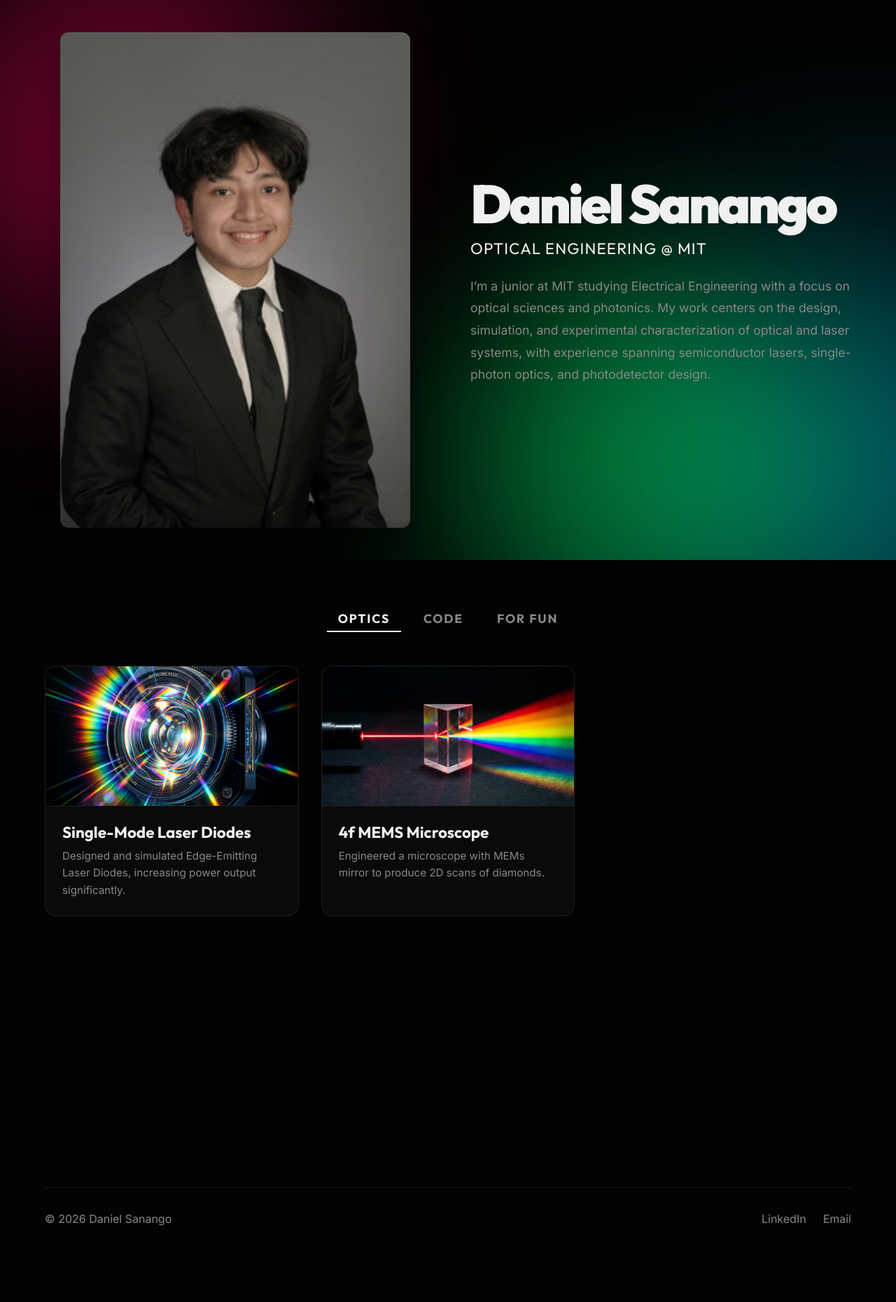
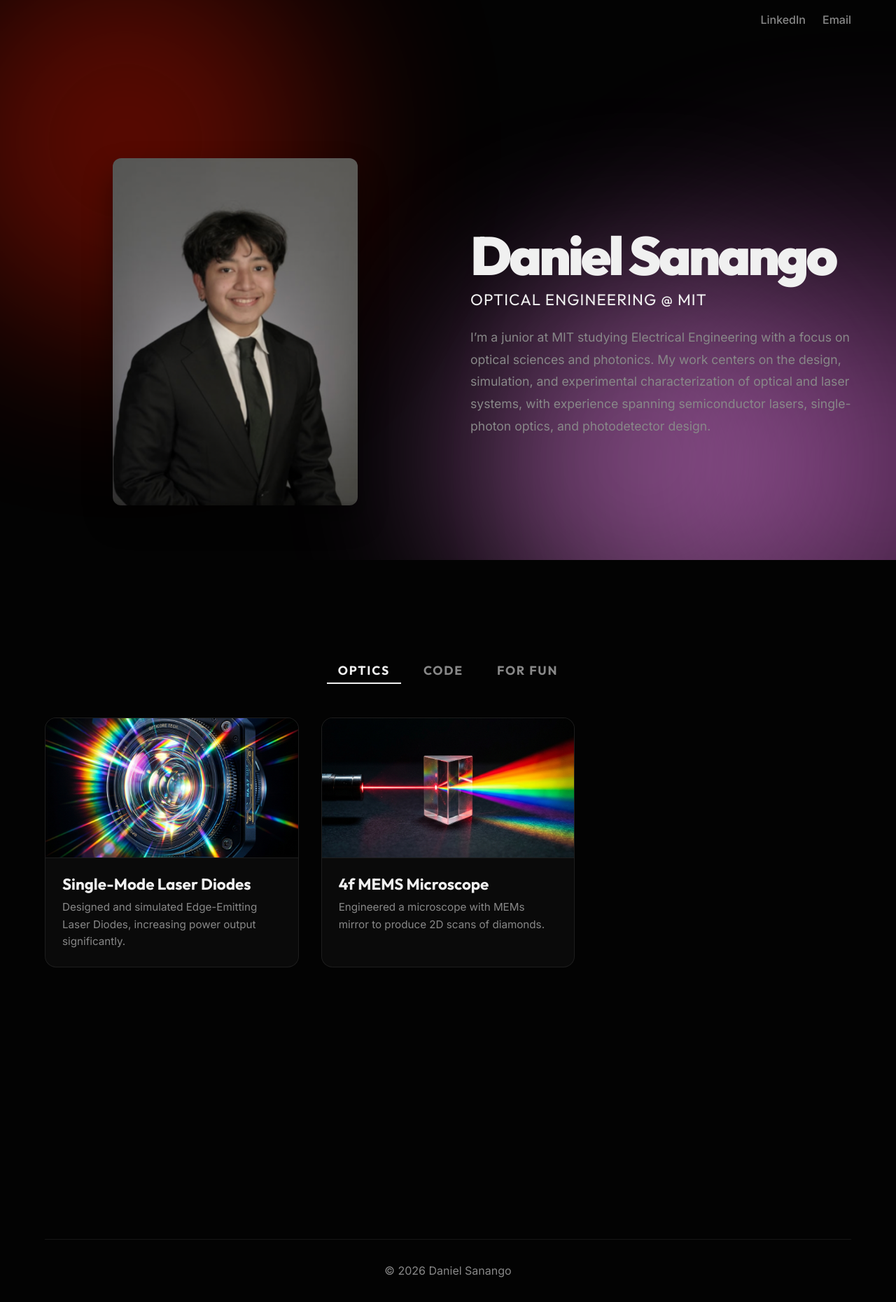
Before and after one commit to dansanango/public-website, a SvelteKit app in the folder app/: page / in a window 1280 px wide. Shown: the whole page at 70% size. Before the commit the page ends 1755 px from the top, so only its background shows below. Built offline with nearby package versions, Linux system fonts and the light colour scheme.

Commit message:
fix tab transition, move socials to header, adjust headshot and bg

```diff
--- a/app/src/app.css
+++ b/app/src/app.css
@@ -85,9 +85,9 @@ h1, h2, h3, h4, h5, h6 {
 }
 
 @keyframes moveBeams {
-  0% { transform: translate(0, 0) scale(1); }
-  50% { transform: translate(20%, 10%) scale(1.2); }
-  100% { transform: translate(-10%, 20%) scale(0.9); }
+  0% { transform: translate(0, 0) scale(1); filter: blur(120px) hue-rotate(0deg); }
+  50% { transform: translate(20%, 10%) scale(1.2); filter: blur(120px) hue-rotate(90deg); }
+  100% { transform: translate(-10%, 20%) scale(0.9); filter: blur(120px) hue-rotate(180deg); }
 }
 
 /* Hero Section */
@@ -138,7 +138,7 @@ h1, h2, h3, h4, h5, h6 {
 
 .headshot {
   width: 100%;
-  max-width: 500px;
+  max-width: 350px;
   height: auto;
   object-fit: contain;
   border-radius: 12px;
--- a/app/src/routes/+layout.svelte
+++ b/app/src/routes/+layout.svelte
@@ -11,18 +11,19 @@
 </div>
 
 <div class="container">
+    <header style="display: flex; justify-content: flex-end; gap: 1.5rem; padding: 1rem 0 2rem;">
+        {#each profile.socials as social}
+            <a href={social.url} target="_blank" rel="noreferrer" style="color: var(--text-secondary); text-decoration: none; font-weight: 500; transition: color 0.3s ease;">
+                {social.name}
+            </a>
+        {/each}
+    </header>
+
     <main>
         {@render children()}
     </main>
 
-    <footer style="margin-top: 6rem; text-align: center; color: var(--text-secondary); border-top: 1px solid var(--glass-border); padding-top: 2rem; display: flex; justify-content: space-between; align-items: center; flex-wrap: wrap; gap: 1rem;">
+    <footer style="margin-top: 6rem; text-align: center; color: var(--text-secondary); border-top: 1px solid var(--glass-border); padding-top: 2rem; padding-bottom: 2rem;">
         <span>© {new Date().getFullYear()} {profile.name}</span>
-        <div style="display: flex; gap: 1.5rem;">
-            {#each profile.socials as social}
-                <a href={social.url} target="_blank" rel="noreferrer" style="color: var(--text-secondary); text-decoration: none; transition: color 0.3s ease;">
-                    {social.name}
-                </a>
-            {/each}
-        </div>
     </footer>
 </div>
--- a/app/src/routes/+page.svelte
+++ b/app/src/routes/+page.svelte
@@ -1,5 +1,6 @@
 <script>
     import { profile } from '$lib/data';
+    import { fade } from 'svelte/transition';
 
     let activeTab = 'optics';
 
@@ -44,12 +45,14 @@
         </button>
     </div>
 
-    <div class="project-grid">
+    <div class="project-grid-wrapper">
+        {#key activeTab}
+            <div class="project-grid" in:fade={{duration: 300, delay: 100}} out:fade={{duration: 200}}>
                 {#if profile.projects[activeTab]}
                     {#each profile.projects[activeTab] as project}
                         <div class="project-card">
                             <div class="project-image-wrapper">
-                        <img src="{project.image}" alt="{project.title}" class="project-image" />
+                                <img src="{project.image}" alt="{project.title}" class="project-image" loading="lazy" />
                             </div>
                             <div class="project-content">
                                 <h3 class="project-title">{project.title}</h3>
@@ -59,4 +62,6 @@
                     {/each}
                 {/if}
             </div>
+        {/key}
+    </div>
 </section>
```
Lines whose indentation alone changed are shown as unchanged.
